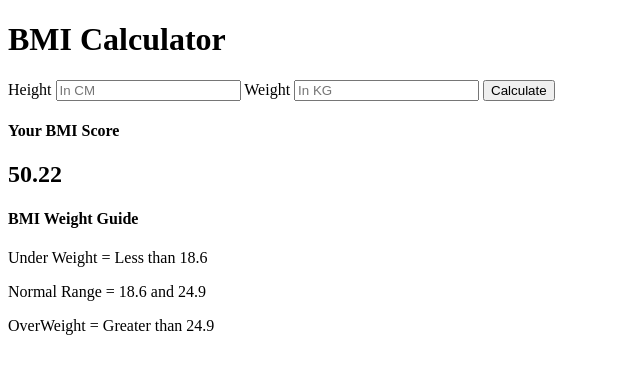
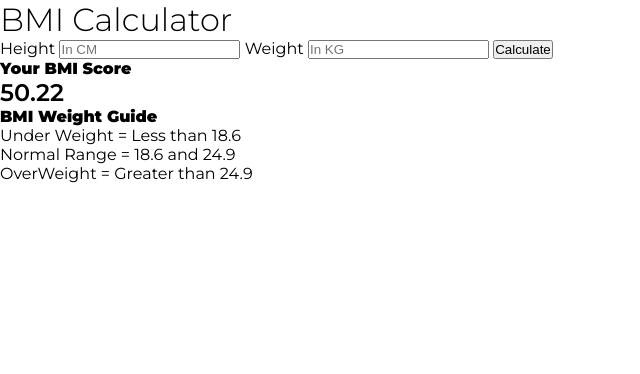
Before and after one commit to naimulhasannabil/BMI-Calculator, a plain HTML site: page index.html in a window 1280 px wide. Shown: the whole page, without its empty margins (0-640 px from the left). Drawn offline with Linux system fonts and the light colour scheme.

Commit message:
Update BMI Calculator Project Code

```diff
--- a/index.html
+++ b/index.html
@@ -5,6 +5,9 @@
     <meta name="viewport" content="width=device-width, initial-scale=1.0" />
     <title>BMI Calculator</title>
     <link rel="stylesheet" href="style.css" />
+    <link rel="preconnect" href="https://fonts.googleapis.com">
+    <link rel="preconnect" href="https://fonts.gstatic.com" crossorigin>
+    <link href="https://fonts.googleapis.com/css2?family=Montserrat:wght@300:600:900&display=swap" rel="stylesheet">
   </head>
   <body>
     <div id="main">
--- a/style.css
+++ b/style.css
@@ -0,0 +1,18 @@
+*, *::before, *::after {
+    margin: 0;
+    padding: 0;
+    list-style: none;
+    box-sizing: border-box;
+}
+body {
+    font-family: 'Montserrat', sans-serif;
+}
+h1 {
+    font-weight: 300;
+}
+h2 {
+    font-weight: 600;
+}
+h4 {
+    font-weight: 900;
+}
```
